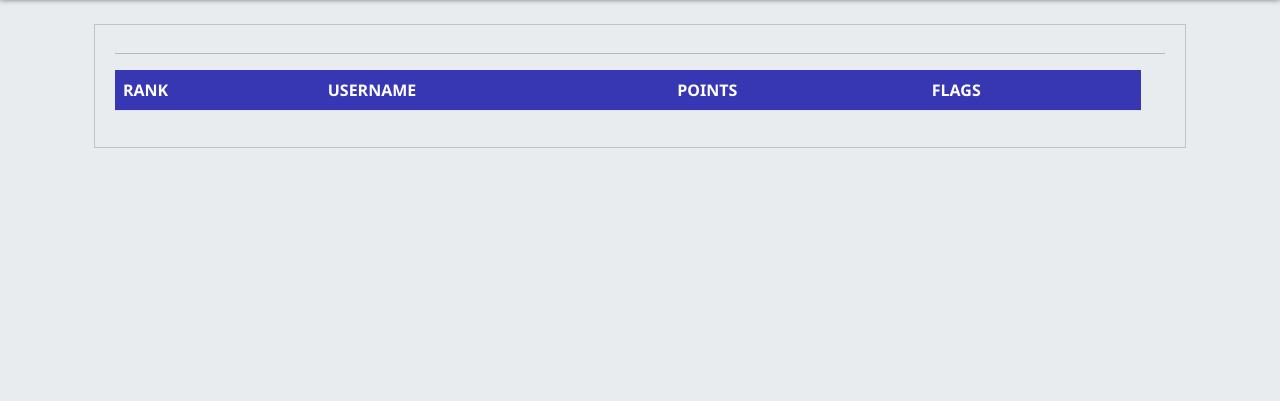
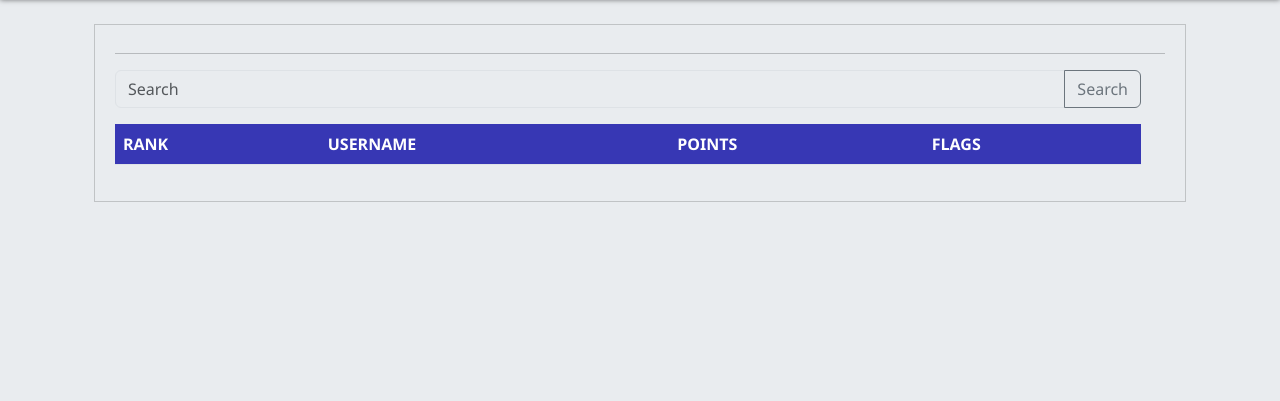
Before and after one commit to mcpt/ctf, a Django app: template templates/user/list.html in a window 1280 px wide. Shown: the part 50-451 px from the top of the page. Run offline with Django 3.2, Linux system fonts and the light colour scheme; the template is opened without the code that fills it, so the values that code supplies are empty; style sheets or scripts are compiled from the project's sources; parts of the project's set-up code (start-up, migrations or seed data) failed here and were passed over; some libraries are stand-ins or nearby versions.

Commit message:
Added templates for searching.

```diff
--- /dev/null
+++ b/gameserver/templatetags/search.py
@@ -0,0 +1,19 @@
+import re
+
+from django import template
+from django.shortcuts import resolve_url
+
+register = template.Library()
+
+
+@register.filter
+def get_search_page(request):
+    if request.path in ["/users/", "/users"]:
+        return resolve_url("user_list")
+    elif match := re.fullmatch(r"^/contest/([^/]+)/scoreboard/organization/([^/]+$)", request.path):
+        return resolve_url(
+            "contest_organization_scoreboard", contest_slug=match.group(1), org_slug=match.group(2)
+        )
+    elif match := re.fullmatch(r"^/contest/([^/]+)/scoreboard$", request.path):
+        return resolve_url("contest_scoreboard", slug=match.group(1))
+    return
--- a/templates/contest/scoreboard.html
+++ b/templates/contest/scoreboard.html
@@ -5,6 +5,9 @@
 {% block heading %}{% if org %}{{ org.short_name }} {% endif %}Scoreboard for
     <a href="{{ contest.get_absolute_url }}">{{ contest }}</a>{% endblock %}
 
+{% block top %}
+    {% include 'snippets/search.html' %}
+{% endblock top %}
 {% block th %}
     <th scope="col">Rank</th>
     <th scope="col">Name</th>
--- /dev/null
+++ b/templates/snippets/search.html
@@ -0,0 +1,12 @@
+{% load search %}
+
+<form method="GET" action="{{ request|get_search_page }}">
+    <div class="input-group mb-3">
+        <input type="text" class="form-control" placeholder="Search" name="q" value="{{ request.GET.search }}">
+        <div class="input-group-append">
+            <button class="btn btn-outline-secondary"
+                    style="border-bottom-left-radius: 0; border-top-left-radius: 0" type="submit">Search
+            </button>
+        </div>
+    </div>
+</form>
--- a/templates/table-list.html
+++ b/templates/table-list.html
@@ -2,6 +2,8 @@
 
 {% block content %}
     <div class="row mw-100">
+        {% block top %}
+        {% endblock %}
         <div class="col">
             {% block before_table %}
             {% endblock %}
--- a/templates/user/list.html
+++ b/templates/user/list.html
@@ -1,4 +1,8 @@
 {% extends 'table-list.html' %}
+
+{% block top %}
+{% include 'snippets/search.html' %}
+{% endblock top %}
 
 {% block th %}
     <th scope="col">Rank</th>
```
Also changed, not shown: gameserver/templatetags/common_tags.py (+6 -1 lines).
